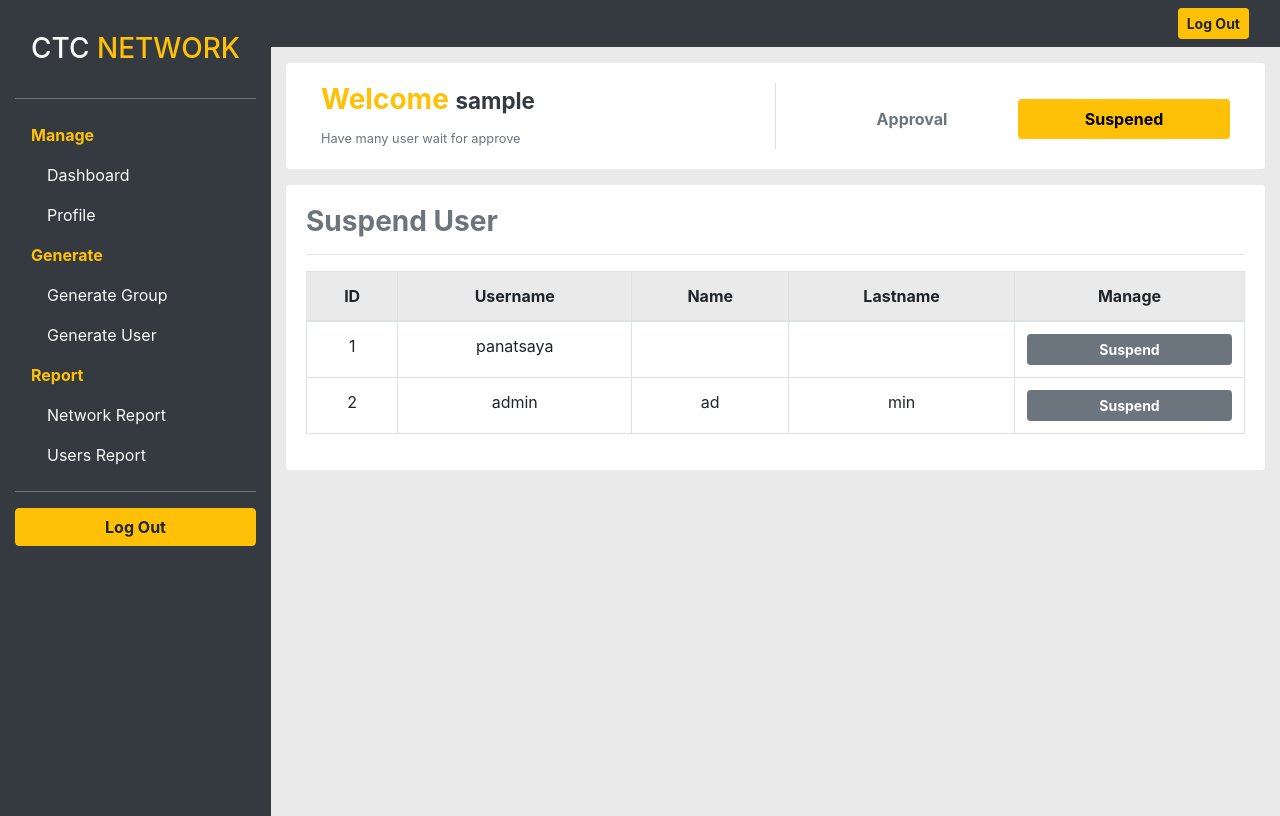
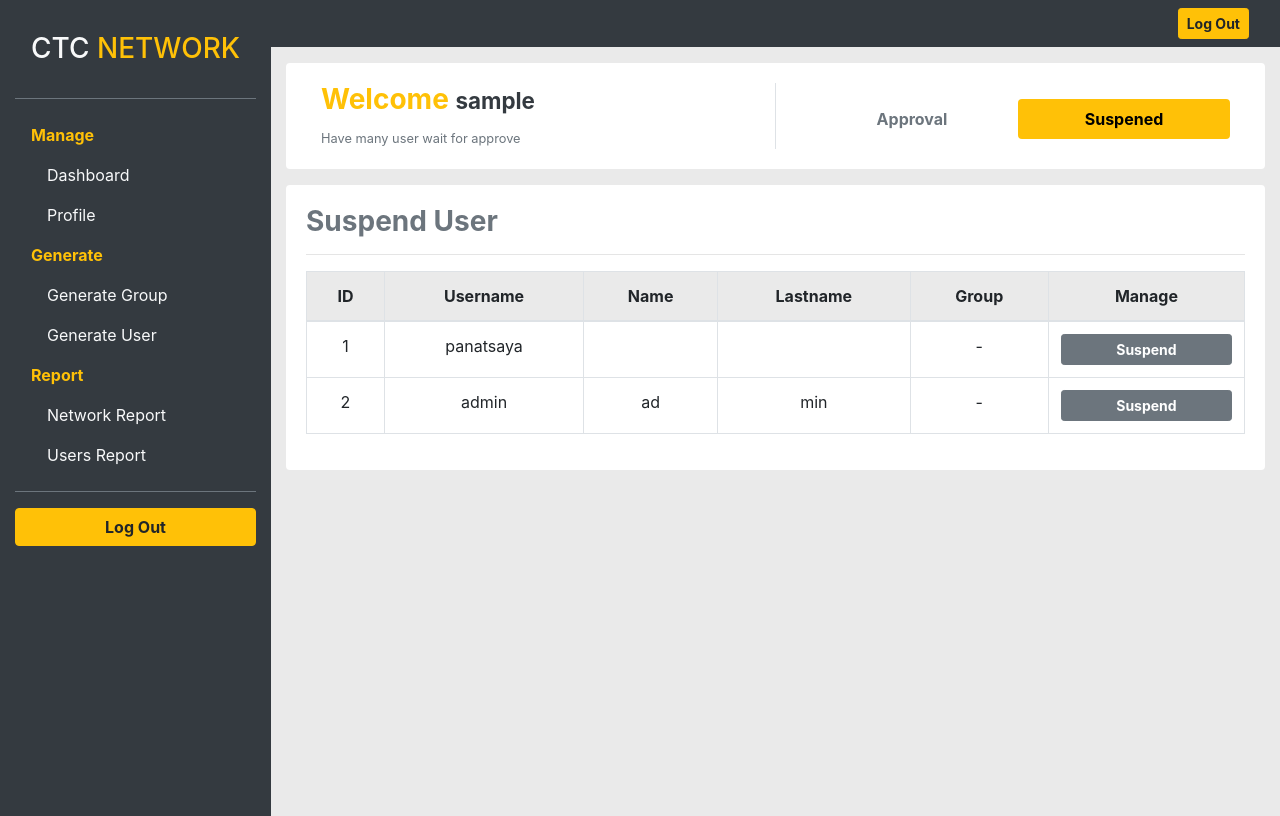
Before and after one commit to Sutikan/web_network_user_management, a PHP site: page /admin_index.php in a window 1280 px wide, after a click on "Suspened". Run offline with PHP 8.4, Linux system fonts and the light colour scheme; the visitor is signed in with stand-in values (Sample User, id 1); data comes from the database, SQL or seed files in the repository.

Commit message:
Update admin_index.php

```diff
--- a/admin_index.php
+++ b/admin_index.php
@@ -63,17 +63,28 @@
 												<th>Username</th>
 												<th>Name</th>
 												<th>Lastname</th>
+												<th>Group</th>
 												<th>Manage</th>
 											</thead>
 											<tbody>
 												<?php
 													$showdata = mysqli_query($con, "SELECT * FROM radcheck, member WHERE radcheck.username = member.username AND radcheck.username != '$username' AND attribute != 'Cleartext-Password'");
-													while ($show = mysqli_fetch_array($showdata)) { ?>
+													while ($show = mysqli_fetch_array($showdata)) {
+													$sUsername = $show['username']; ?>
 													<tr class="bg-white">
 														<td><?php echo $show['id']; ?></td>
-														<td><?php echo $show['username']; ?></td>
+														<td><?php echo $sUsername ?></td>
 														<td><?php echo $show['m_name']; ?></td>
 														<td><?php echo $show['m_lastname']; ?></td>
+														<td><?php $group = mysqli_query($con, "SELECT * FROM radusergroup WHERE username = '$sUsername'");
+																  $checkG2 = mysqli_fetch_assoc($group);
+																  $checkG = mysqli_num_rows($group);
+																  if ($checkG === 1) {
+																   	echo $checkG2['groupname'];
+																   } else {
+																   	echo " - ";
+																   } ?>
+														</td>
 														<td><button class="btn btn-block btn-sm btn-info font-weight-bold" type="button" data-toggle="modal" data-target="#approU<?php echo $show['id'] ?>">Approve</button></td>
 													</tr>
 													<div class="modal fade" id="approU<?php echo $show['id'] ?>">
@@ -158,6 +169,7 @@
 												<th>Username</th>
 												<th>Name</th>
 												<th>Lastname</th>
+												<th>Group</th>
 												<th>Manage</th>
 											</thead>
 											<tbody>
@@ -167,9 +179,18 @@
 														$sUsername = $show['username']; ?>
 													<tr class="bg-white">
 														<td><?php echo $show['id']; ?></td>
-														<td><?php echo $show['username']; ?></td>
+														<td><?php echo $sUsername; ?></td>
 														<td><?php echo $show['m_name']; ?></td>
 														<td><?php echo $show['m_lastname']; ?></td>
+														<td><?php $group = mysqli_query($con, "SELECT * FROM radusergroup WHERE username = '$sUsername'");
+																  $checkG2 = mysqli_fetch_assoc($group);
+																  $checkG = mysqli_num_rows($group);
+																  if ($checkG === 1) {
+																   	echo $checkG2['groupname'];
+																   } else {
+																   	echo " - ";
+																   } ?>
+														</td>
 														<td><button class="btn btn-block btn-sm btn-secondary font-weight-bold" type="button" data-toggle="modal" data-target="#approU<?php echo $show['id'] ?>">Suspend</button></td>
 													</tr>
 													<div class="modal fade" id="approU<?php echo $show['id'] ?>">
```
